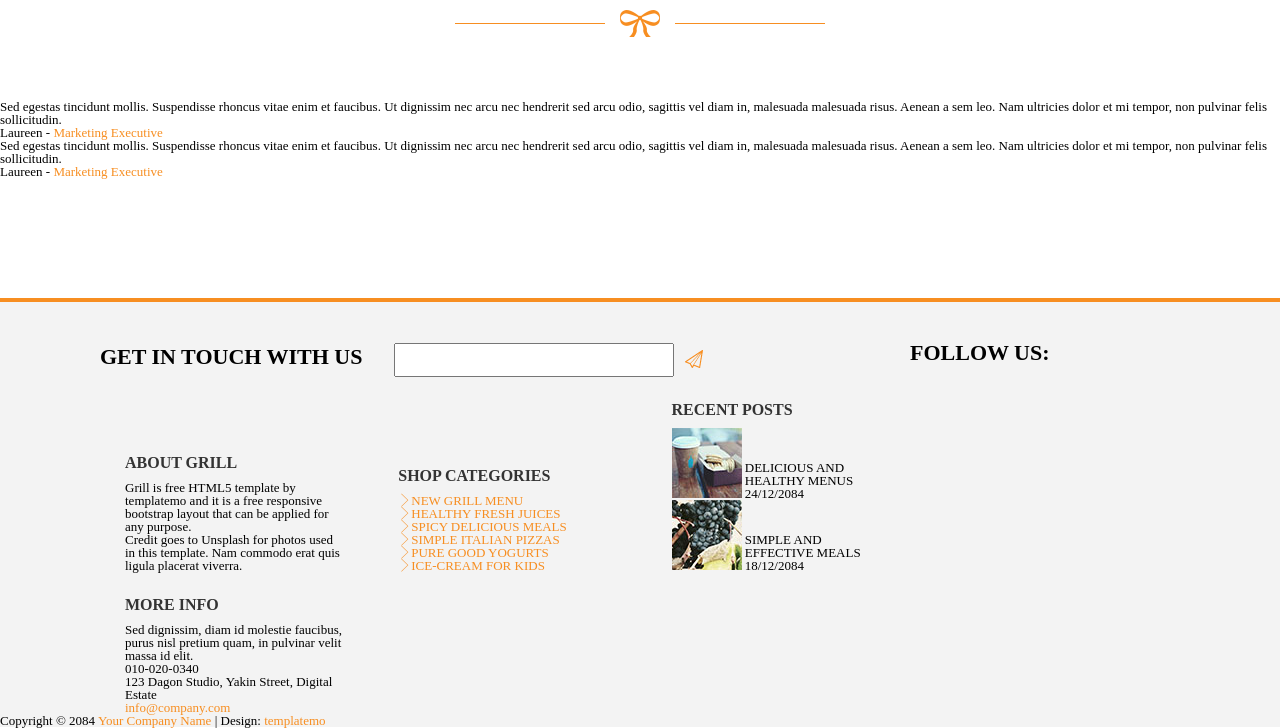
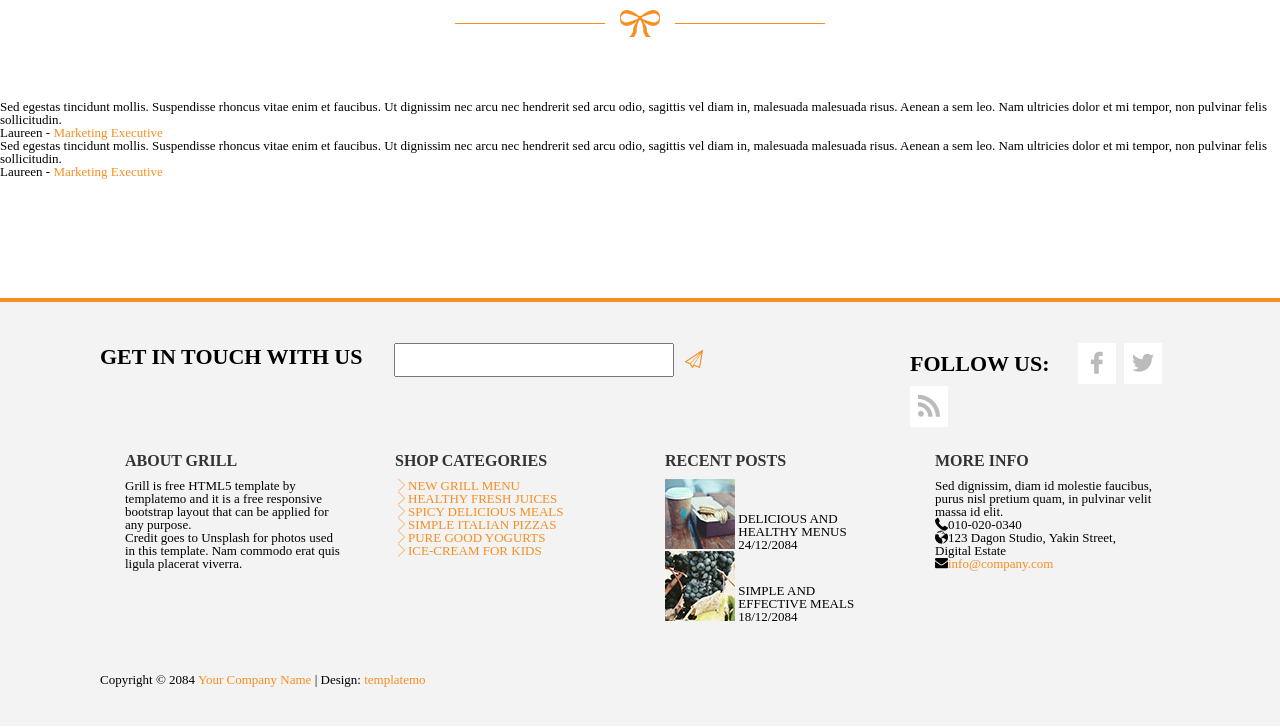
Before and after one commit to Joseph7451797/templatehw1, a plain HTML site: page index.html in a window 1280 px wide. Shown: the part 1951-2679 px from the top of the page. Drawn offline with nearby package versions, Linux system fonts and the light colour scheme.

Commit message:
add icons 2

```diff
--- a/index.html
+++ b/index.html
@@ -18,6 +18,7 @@
 				<a href="#">My account</a>
 			</div class="header-button">
 			<div class="header-button header-button-right">
+				<i class="icon-shopping232"></i>
 				(
 				<a href="#" class="aaa">123</a>
 				) in your cart (
@@ -226,10 +227,10 @@ Sed egestas tincidunt mollis. Suspendisse rhoncus vitae enim et faucibus. Ut dig
 					</form>
 				</div>
 				<div class="footer-top-follow">
-					<span>FOLLOW US:</span>
-					<span class="fb-follow"></span>
-					<span class="twitter-follow"></span>
-					<span class="feed-follow"></span>
+					<span class="follow-text">FOLLOW US:</span>
+					<span class="fb-follow"><a href="#"><i class="icon-facebook55"></i></a></span>
+					<span class="twitter-follow"><a href="#"><i class="icon-twitter1"></i></a></span>
+					<span class="feed-follow"><a href="#"><i class="icon-web-feed1"></i></a></span>
 				</div>
 			</div>
 			<div class="footer-middle-container">
@@ -267,9 +268,9 @@ Sed egestas tincidunt mollis. Suspendisse rhoncus vitae enim et faucibus. Ut dig
 				<div class="footer-middle-box footer-middle-box-4">
 					<h4>MORE INFO</h4>
 					<p>Sed dignissim, diam id molestie faucibus, purus nisl pretium quam, in pulvinar velit massa id elit.</p>
-					<p>010-020-0340</p>
-					<p>123 Dagon Studio, Yakin Street, Digital Estate</p>
-					<p><a href="#">info@company.com</a></p>
+					<p><i class="icon-telephone5"></i>010-020-0340</p>
+					<p><i class="icon-world91"></i>123 Dagon Studio, Yakin Street, Digital Estate</p>
+					<p><i class="icon-envelope4"></i><a href="#">info@company.com</a></p>
 				</div>
 			</div>
 			<div class="footer-bottom-container">
--- a/scss/index.scss
+++ b/scss/index.scss
@@ -178,7 +178,7 @@ nav {
 			width: 295px;
 			height: 200px;
 			background-color: #dfdfdf;
-			background-image: url('http://ppt.cc/0hhP');
+			background-image: url('../images/blogpost1.jpg');
 			background-size: contain;
 			background-repeat: no-repeat;
 			overflow: hidden;
@@ -279,8 +279,20 @@ footer {
 				float: left;
 				span {
 					display: inline-block;
+
 					font-size: 22px;
 					font-weight: bold;
+				}
+				.follow-text {
+					margin-right: 25px;
+				}
+				.fb-follow, .twitter-follow, .feed-follow {
+					margin: 10px 5px 10px 0;
+				}
+				.icon-facebook55, .icon-twitter1, .icon-web-feed1 {
+					padding: 8px;
+					background-color: #fff;
+					color: #bbb;
 				}
 			}
 		}
@@ -292,6 +304,7 @@ footer {
 				display: inline-block;
 				padding: 0 25px;
 				width: 25%;
+				float: left;
 			}
 			.footer-middle-box-3 {
 				.recent-post-text {
@@ -308,5 +321,13 @@ footer {
 				}
 			}
 		}
+		.footer-bottom-container {
+			clear: both;
+			margin: 0 auto;
+			width: 1080px;
+			p {
+				padding: 50px 0 40px 0;
+			}
+		}
 	}
 }
```
Also changed, not shown: css/main.css, images/blogpost1.jpg (added).
